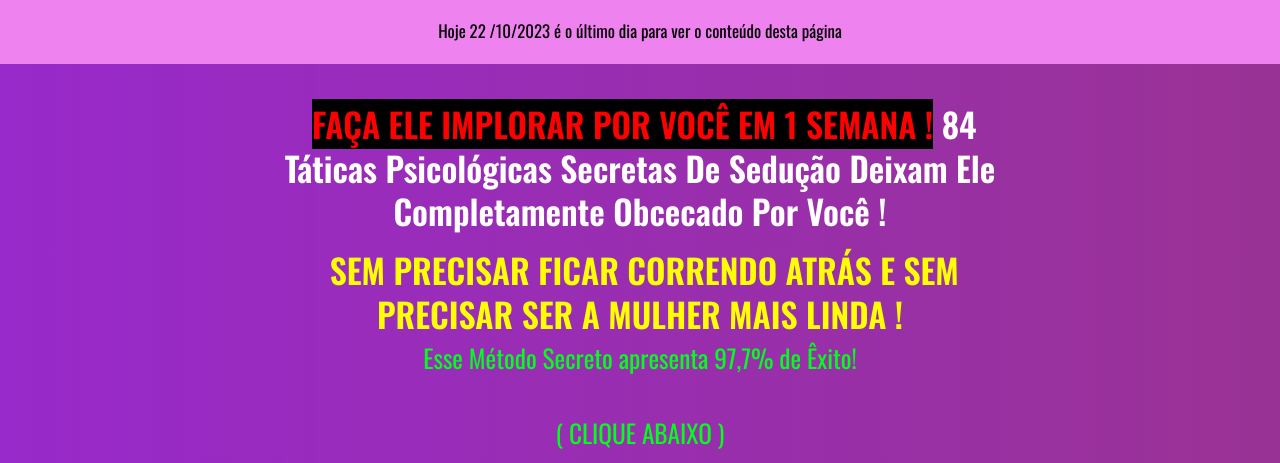
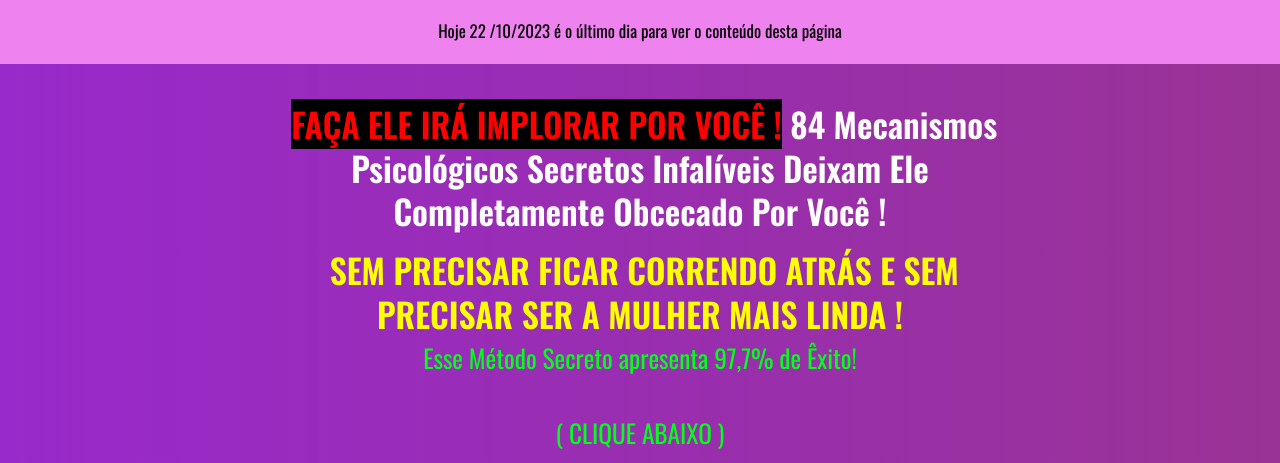
Before and after one commit to Vinicius106/SeduArde, a plain HTML site: page index.html in a window 1280 px wide. Shown: the top 463 px of the page. Drawn offline with nearby package versions, Linux system fonts and the light colour scheme; no server answers; a script that the page names is missing.

Commit message:
Update index.html

```diff
--- a/index.html
+++ b/index.html
@@ -185,7 +185,7 @@ text-align: center;
 }
 </style>
 <div class="headline-1657813573937dgRfpz-element headline">
-<h1> <span style="background-color:#000000"><span style="color:#FF0000">FAÇA ELE IMPLORAR POR VOCÊ EM 1 SEMANA !</span></span> 84 Táticas Psicológicas Secretas De Sedução Deixam Ele Completamente Obcecado Por Você !
+<h1> <span style="background-color:#000000"><span style="color:#FF0000">FAÇA ELE IRÁ IMPLORAR POR VOCÊ !</span></span> 84 Mecanismos Psicológicos Secretos Infalíveis Deixam Ele Completamente Obcecado Por Você !
   <h1> <span style="color:#FFFF00">SEM PRECISAR FICAR CORRENDO ATRÁS E SEM PRECISAR SER A MULHER MAIS LINDA ! </span></h1>
 </h1>
 </div>
```
